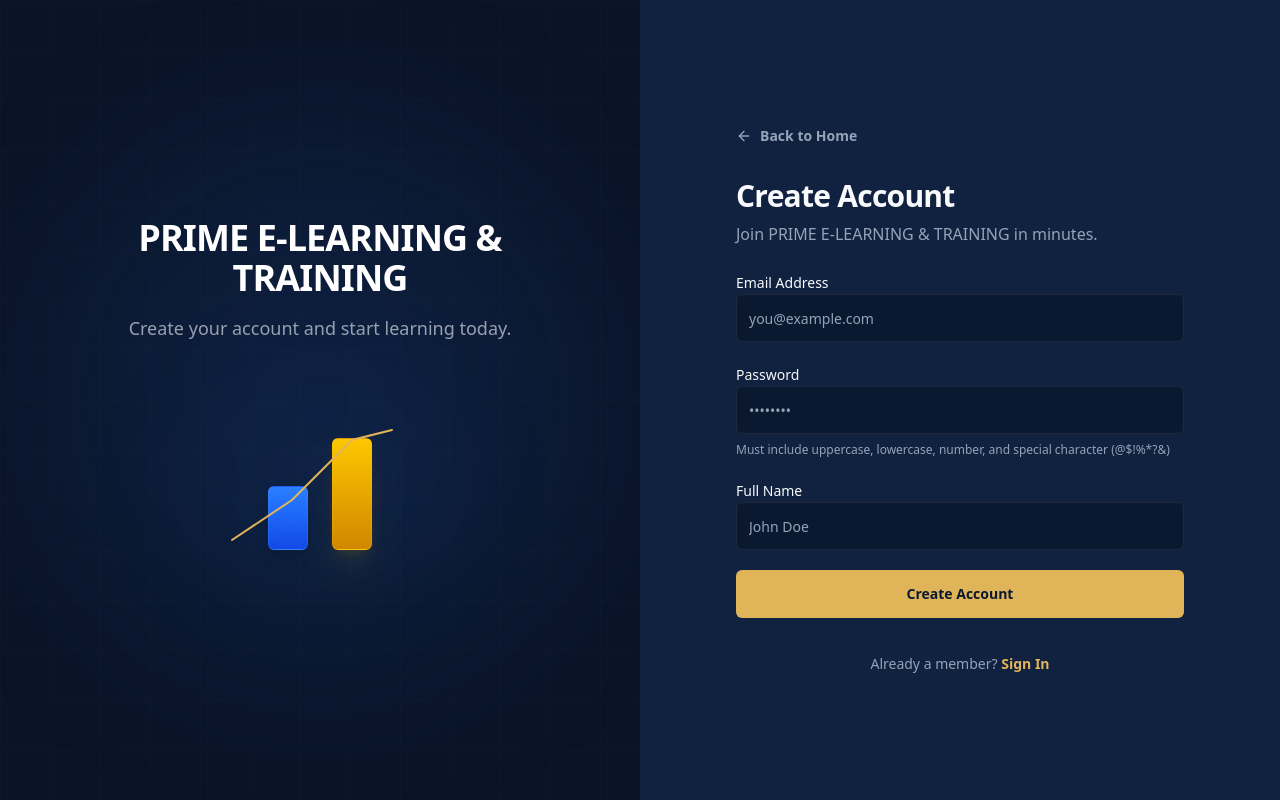
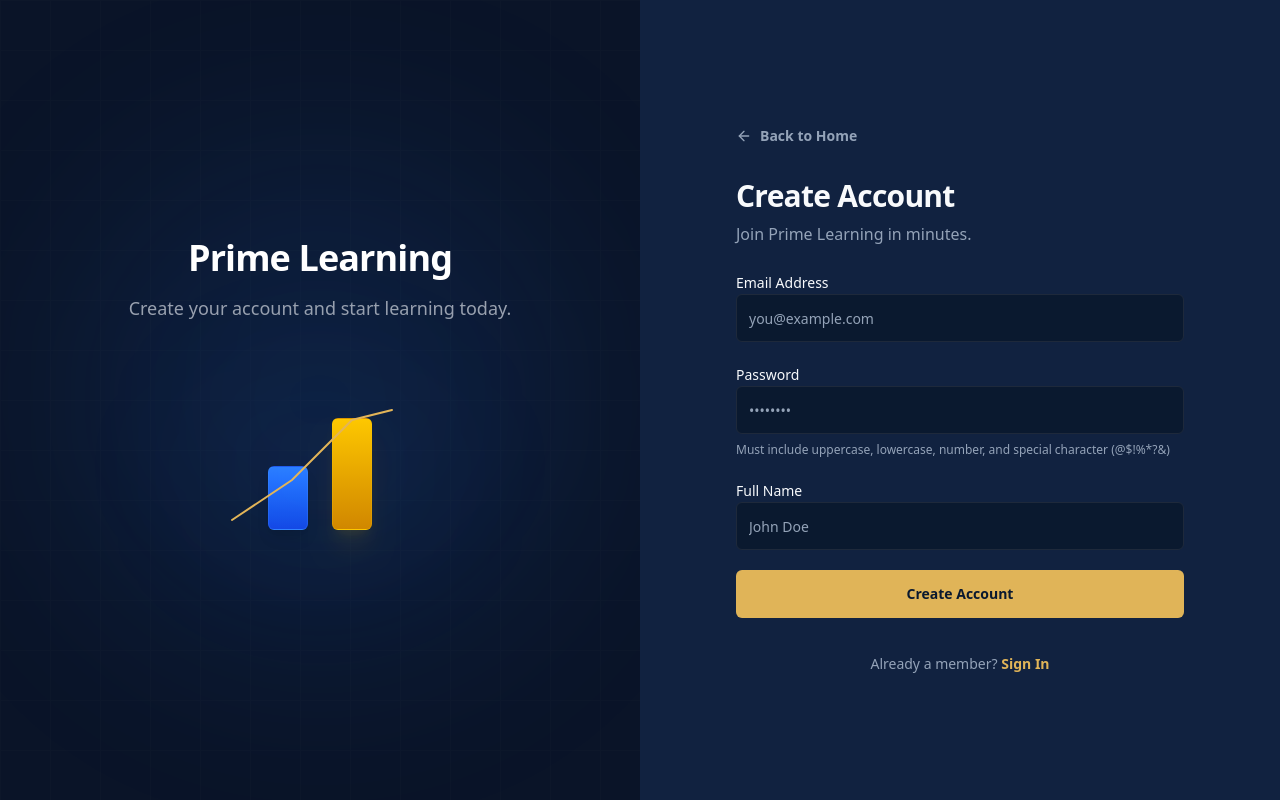
Before and after one commit to Vibe-Coders-Batch/prime-fx-frontend, a Next.js app: page /signup in a window 1280 px wide. Built offline with nearby package versions, Linux system fonts and the light colour scheme; no server answers.

Commit message:
Update branding to "Prime Learning" in signup components and enhance AnimatedNumber component with additional props for better customization.

```diff
--- a/src/app/(unauthenticated)/signup/layout.tsx
+++ b/src/app/(unauthenticated)/signup/layout.tsx
@@ -1,19 +1,19 @@
 import type { Metadata } from "next";
 
 const siteUrl = "https://paet.ltd";
-const siteName = "PRIME E-Learning & Training";
+const siteName = "Prime Learning";
 
 export const metadata: Metadata = {
-  title: "Sign Up | PRIME E-Learning & Training",
+  title: "Sign Up | Prime Learning",
   description:
-    "Create your PRIME E-Learning & Training account. Start learning with expert-led courses, progress tracking, and certificates.",
+    "Create your Prime Learning account. Start learning with expert-led courses, progress tracking, and certificates.",
   alternates: {
     canonical: `${siteUrl}/signup`,
   },
   openGraph: {
-    title: "Sign Up | PRIME E-Learning & Training",
+    title: "Sign Up | Prime Learning",
     description:
-      "Start learning today with PRIME E-Learning & Training. Create your account in minutes.",
+      "Start learning today with Prime Learning. Create your account in minutes.",
     url: `${siteUrl}/signup`,
     siteName: siteName,
     type: "website",
--- a/src/app/(unauthenticated)/signup/page.tsx
+++ b/src/app/(unauthenticated)/signup/page.tsx
@@ -79,7 +79,7 @@ export default function SignupPage() {
 
   return (
     <AuthSplitLayout
-      title="PRIME E-LEARNING & TRAINING"
+      title="Prime Learning"
       subtitle="Create your account and start learning today."
       image={<AnimatedBarChart />}
     >
@@ -89,7 +89,7 @@ export default function SignupPage() {
             Create Account
           </h1>
           <p className="text-muted-foreground text-sm sm:text-base">
-            Join PRIME E-LEARNING & TRAINING in minutes.
+            Join Prime Learning in minutes.
           </p>
         </header>
 
--- a/src/components/analytics/animated-number.tsx
+++ b/src/components/analytics/animated-number.tsx
@@ -2,21 +2,34 @@
 
 import { useEffect, useState } from "react";
 import { motion } from "framer-motion";
+import { cn } from "@/lib/utils";
 
 interface AnimatedNumberProps {
   value: number;
   suffix?: string;
   decimals?: number;
+  useGrouping?: boolean;
+  variant?: "gradient" | "plain";
+  className?: string;
+  durationMs?: number;
+  steps?: number;
 }
 
-export function AnimatedNumber({ value, suffix = "", decimals = 0 }: AnimatedNumberProps) {
+export function AnimatedNumber({
+  value,
+  suffix = "",
+  decimals = 0,
+  useGrouping = true,
+  variant = "gradient",
+  className,
+  durationMs = 1500,
+  steps = 60,
+}: AnimatedNumberProps) {
   const [displayValue, setDisplayValue] = useState(0);
 
   useEffect(() => {
-    const duration = 1500;
-    const steps = 60;
     const increment = value / steps;
-    const stepDuration = duration / steps;
+    const stepDuration = durationMs / steps;
     let current = 0;
     let step = 0;
 
@@ -32,7 +45,13 @@ export function AnimatedNumber({ value, suffix = "", decimals = 0 }: AnimatedNum
     }, stepDuration);
 
     return () => clearInterval(timer);
-  }, [value]);
+  }, [value, durationMs, steps]);
+
+  const formatted = new Intl.NumberFormat(undefined, {
+    minimumFractionDigits: decimals,
+    maximumFractionDigits: decimals,
+    useGrouping,
+  }).format(displayValue);
 
   return (
     <motion.span
@@ -40,9 +59,14 @@ export function AnimatedNumber({ value, suffix = "", decimals = 0 }: AnimatedNum
       initial={{ opacity: 0, scale: 0.5, y: 20 }}
       animate={{ opacity: 1, scale: 1, y: 0 }}
       transition={{ duration: 0.5, type: "spring", stiffness: 100 }}
-      className="text-2xl sm:text-3xl md:text-4xl font-bold bg-gradient-to-br from-primary via-primary/80 to-primary/60 bg-clip-text text-transparent break-words"
+      className={cn(
+        variant === "gradient"
+          ? "text-2xl sm:text-3xl md:text-4xl font-bold bg-gradient-to-br from-primary via-primary/80 to-primary/60 bg-clip-text text-transparent break-words"
+          : "font-bold",
+        className
+      )}
     >
-      {displayValue.toFixed(decimals)}
+      {formatted}
       {suffix}
     </motion.span>
   );
```
